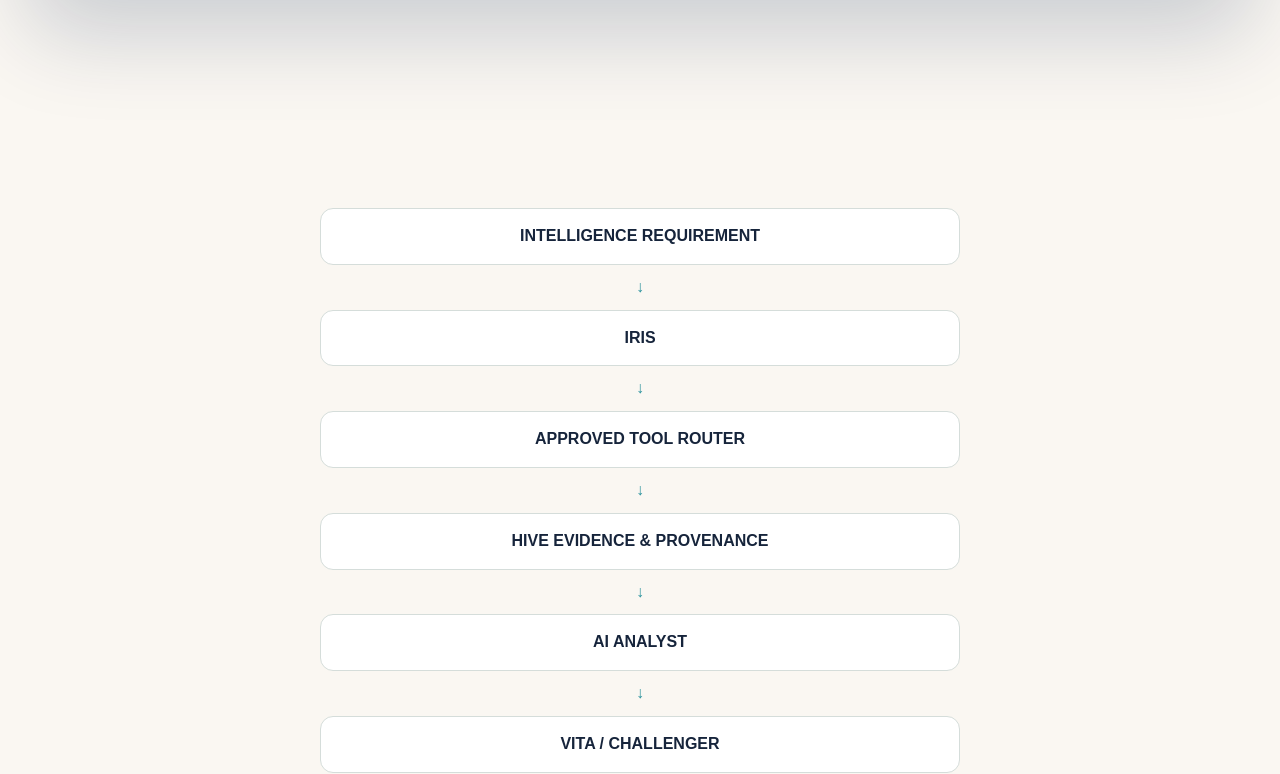
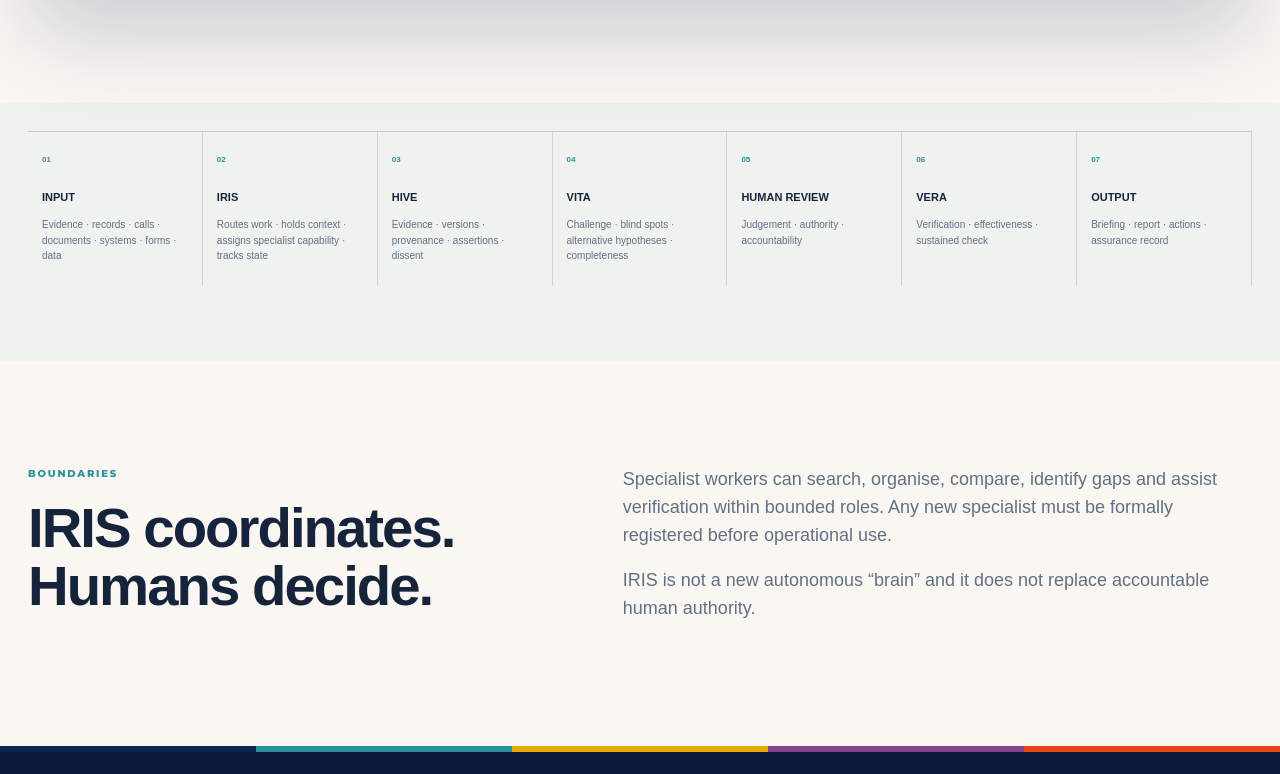
Before and after one commit to ORVIA-Oversight/Security-and-Intelligence, a Next.js app: page /iris-intelligence in a window 1280 px wide. Shown: the part 1615-2389 px from the top of the page. Built offline with nearby package versions, Linux system fonts and the light colour scheme.

Commit message:
V2: rebuild IRIS Technology page

```diff
--- a/app/iris-intelligence/page.js
+++ b/app/iris-intelligence/page.js
@@ -1,2 +1,23 @@
-import PageHero from '../../components/PageHero'; import InterfacePanel from '../../components/InterfacePanel';
-export default function Page(){const modules=['Intelligence requirement','Matter/case workspace','Entity register','Source register','Evidence ledger','Timeline','Network graph','Geospatial map','Hypothesis register','Contradictions','Missing evidence','Tasks/owners','Verification ladder','Report builder','Audit trail'];return <><PageHero title="The investigation operating layer.">IRIS coordinates approved tools, evidence, bounded AI analysis, challenge, verification and human review inside one accountable workflow.</PageHero><section className="section"><InterfacePanel/></section><section className="section tone"><div className="architecture"><span>INTELLIGENCE REQUIREMENT</span><b>↓</b><span>IRIS</span><b>↓</b><span>APPROVED TOOL ROUTER</span><b>↓</b><span>HIVE EVIDENCE &amp; PROVENANCE</span><b>↓</b><span>AI ANALYST</span><b>↓</b><span>VITA / CHALLENGER</span><b>↓</b><span>VERA VERIFICATION</span><b>↓</b><span>HUMAN REVIEW</span><b>↓</b><span>REPORT / ACTION</span></div></section><section className="section"><div className="simple-grid">{modules.map(x=><div key={x}>{x}</div>)}</div></section></>}
+import PageHero from '../../components/PageHero';
+import InterfacePanel from '../../components/InterfacePanel';
+
+export const metadata={
+  title:'IRIS Intelligence Technology',
+  description:'IRIS coordinates evidence, HIVE provenance, VITA challenge, VERA verification and human review inside one accountable intelligence workflow.',
+  alternates:{canonical:'/iris-intelligence'}
+};
+
+export default function Page(){return <>
+<PageHero title="The intelligence operating layer." visual="entity">IRIS is the sole conductor. It routes work, holds context, assigns bounded specialist capability and tracks state. It does not make final findings.</PageHero>
+<section className="section"><InterfacePanel/></section>
+<section className="architecture-band"><div className="architecture-inner">{[
+['INPUT','Evidence · records · calls · documents · systems · forms · data'],
+['IRIS','Routes work · holds context · assigns specialist capability · tracks state'],
+['HIVE','Evidence · versions · provenance · assertions · dissent'],
+['VITA','Challenge · blind spots · alternative hypotheses · completeness'],
+['HUMAN REVIEW','Judgement · authority · accountability'],
+['VERA','Verification · effectiveness · sustained check'],
+['OUTPUT','Briefing · report · actions · assurance record']
+].map(([a,b],i)=><div className="architecture-step" key={a}><span>{String(i+1).padStart(2,'0')}</span><div><strong>{a}</strong><p>{b}</p></div></div>)}</div></section>
+<section className="section editorial-split"><div><div className="eyebrow">BOUNDARIES</div><h2>IRIS coordinates. Humans decide.</h2></div><div className="editorial-copy"><p>Specialist workers can search, organise, compare, identify gaps and assist verification within bounded roles. Any new specialist must be formally registered before operational use.</p><p>IRIS is not a new autonomous “brain” and it does not replace accountable human authority.</p></div></section>
+</>}
```
